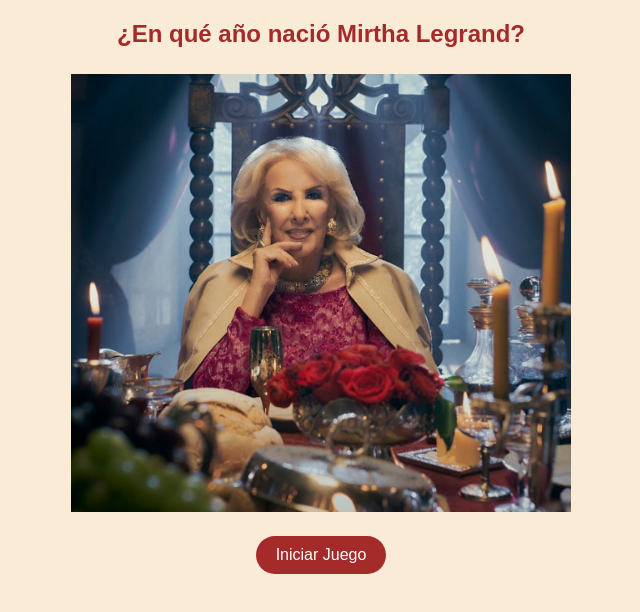
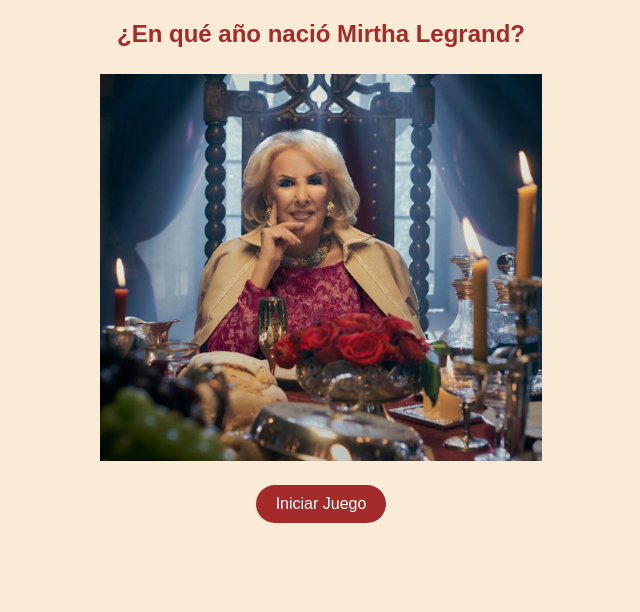
Before and after one commit to cafferjulian/Entrega1-Caffer, a plain HTML site: page index.html in a window 1280 px wide. Shown: the whole page, without its empty margins (319-959 px from the left). Drawn offline with Linux system fonts and the light colour scheme.

Commit message:
style.css

```diff
--- a/css/style.css
+++ b/css/style.css
@@ -13,7 +13,7 @@ h1 {
 }
 
 #mirtha-image {
-    max-width: 500px;
+    max-width: 35%;
     height: auto;
     margin: 10px 0;
 }
```
